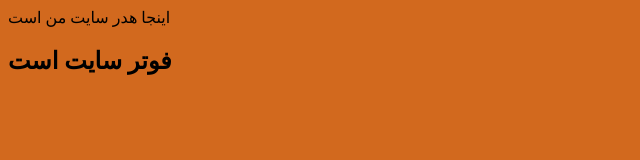
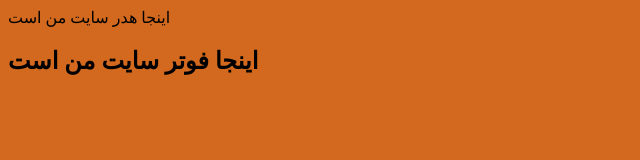
Before and after one commit to Shahla-Moh/GitProject, a plain HTML site: page index.html in a window 1280 px wide. Shown: the whole page, without its empty margins (0-640 px from the left). Drawn offline with Linux system fonts and the light colour scheme.

Commit message:
edit  main page footer

```diff
--- a/index.html
+++ b/index.html
@@ -17,7 +17,7 @@
     <header>اینجا هدر سایت من است</header>
 
     <footer>
-        <h2>فوتر سایت است</h2>
+        <h2>اینجا فوتر سایت من است</h2>
     </footer>
 
 </body>
```
